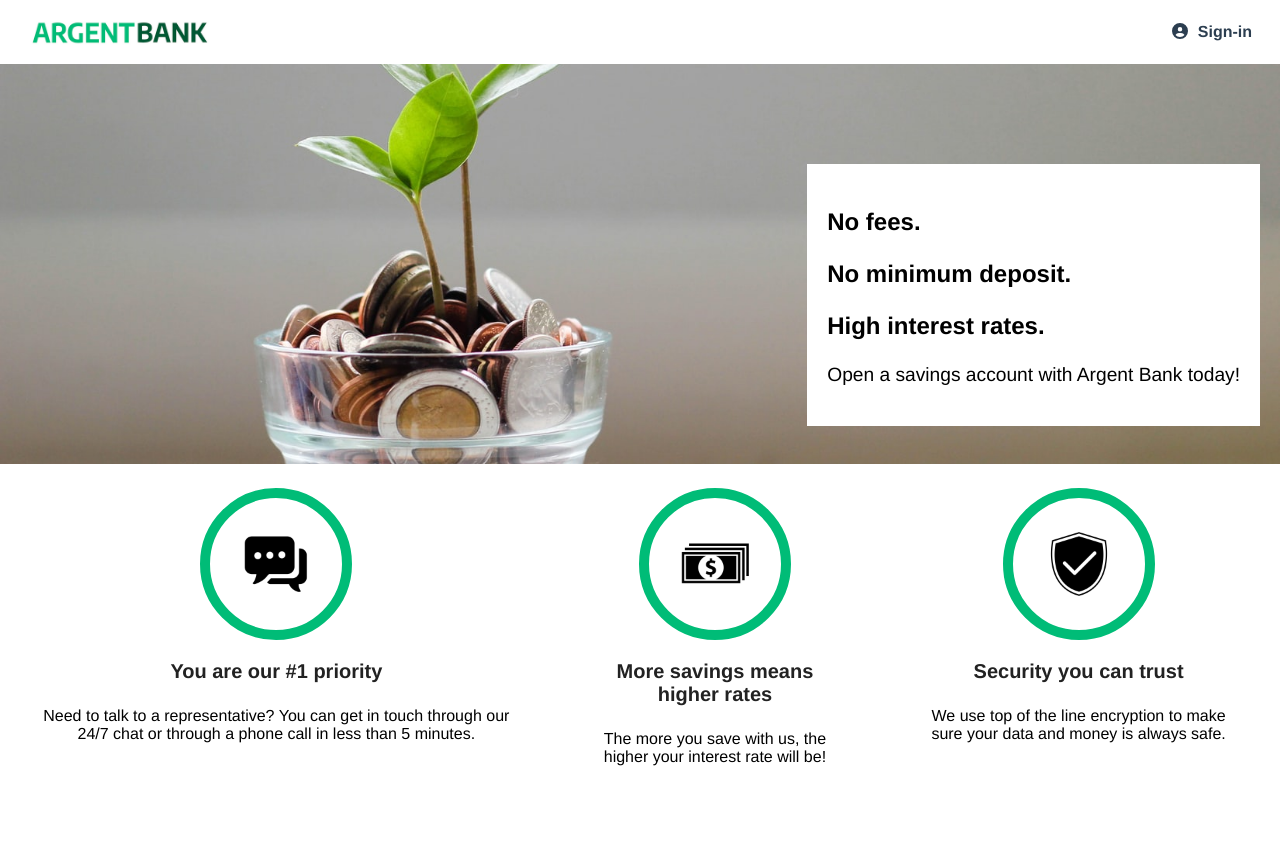
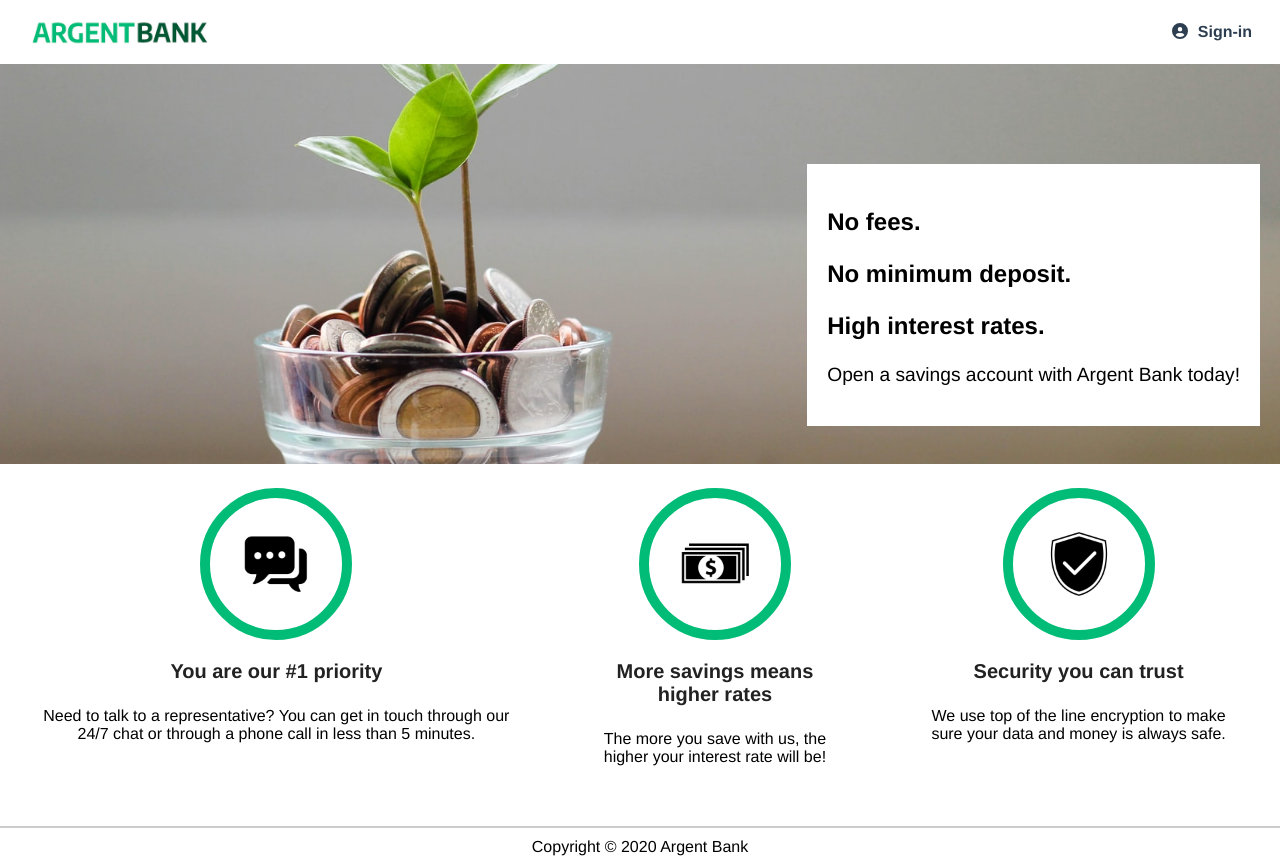
Before and after one commit to itimoreo/argent-bank, a React (Create React App) app: page / in a window 1280 px wide. Before the commit the page ends 806 px from the top, so only its background shows below. Built offline with nearby package versions, Linux system fonts and the light colour scheme.

Commit message:
ajout footer

```diff
--- a/src/App.js
+++ b/src/App.js
@@ -3,6 +3,7 @@ import './App.css';
 import Header from './Composant/Header';
 import Hero from './Composant/Hero';
 import Features from './Composant/Features';
+import Footer from './Composant/Footer';
 
 function App() {
   return (
@@ -10,6 +11,7 @@ function App() {
       <Header />
       <Hero />
       <Features />
+      <Footer />
     </div>
   );
 }
--- /dev/null
+++ b/src/Composant/Footer.jsx
@@ -0,0 +1,11 @@
+import React from 'react';
+
+const Footer = () => {
+    return (
+        <footer style={{ padding: '10px', textAlign: 'center', marginTop: '20px', borderTop:'2px solid #ccc'}}>
+            Copyright © 2020 Argent Bank
+        </footer>
+    );
+};
+
+export default Footer;
```
